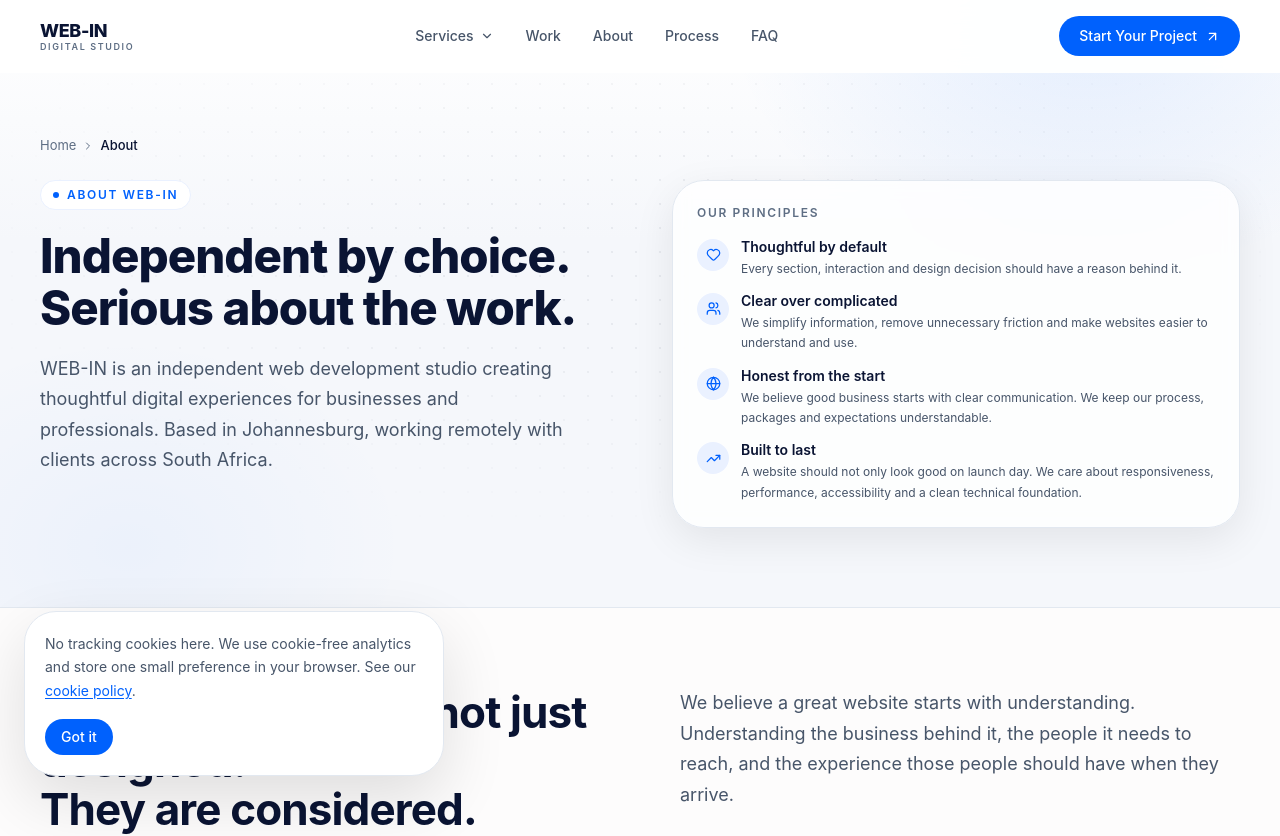
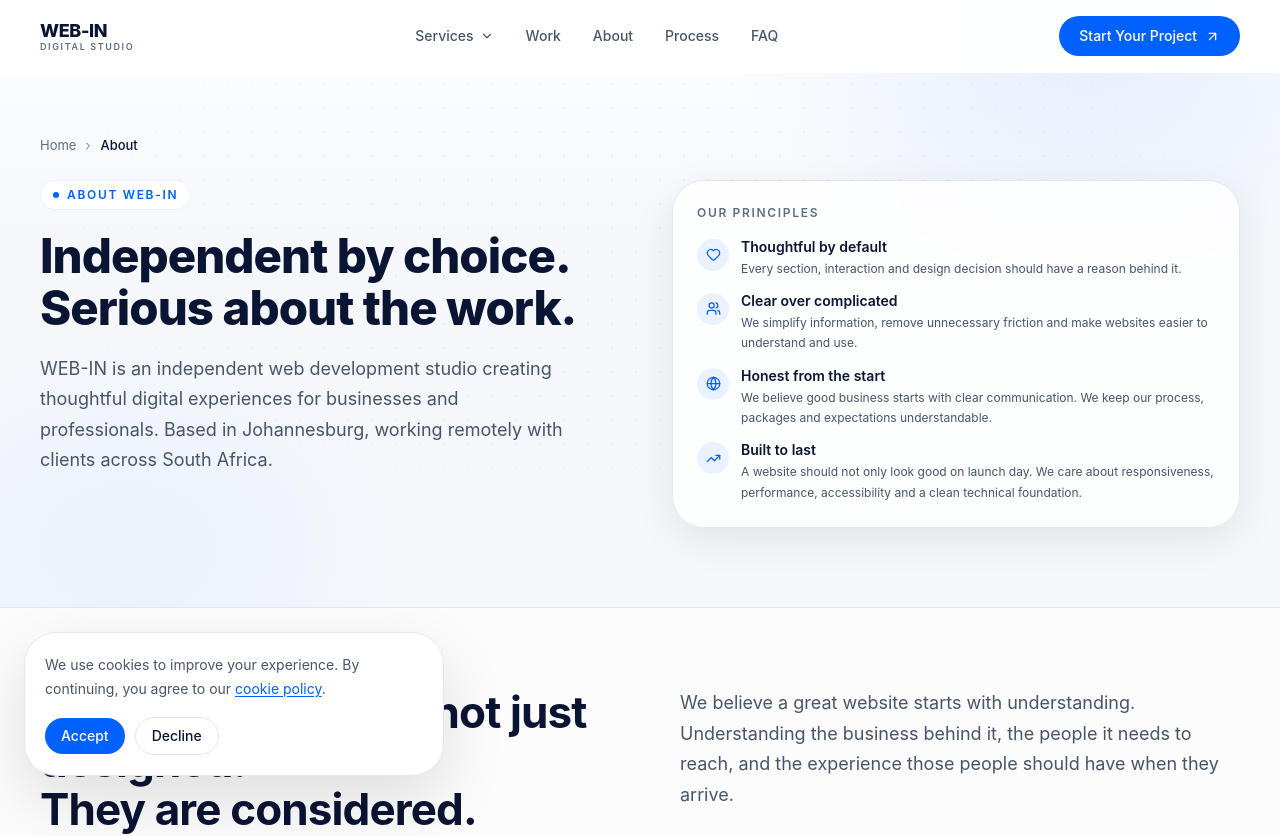
Before and after one commit to MlungisiMahlangu/web-studio-website, a Next.js app: page /about in a window 1280 px wide. Shown: the top 836 px of the page. Built offline with nearby package versions, Linux system fonts and the light colour scheme.

Commit message:
Restore the original cookie banner wording with accept and decline

```diff
--- a/components/ui/cookie-banner.tsx
+++ b/components/ui/cookie-banner.tsx
@@ -1,7 +1,6 @@
 'use client'
 
 import { useEffect, useState } from 'react'
-import Link from 'next/link'
 
 export default function CookieBanner() {
   const [visible, setVisible] = useState(false)
@@ -14,8 +13,8 @@ export default function CookieBanner() {
     }
   }, [])
 
-  function dismiss() {
-    localStorage.setItem('cookie-consent', 'accepted')
+  function choose(choice: 'accepted' | 'declined') {
+    localStorage.setItem('cookie-consent', choice)
     setVisible(false)
   }
 
@@ -25,18 +24,29 @@ export default function CookieBanner() {
     <div className="fixed bottom-20 left-4 right-4 lg:bottom-6 lg:left-6 lg:right-auto z-50 max-w-[420px] animate-fade-up">
       <div className="rounded-2xl bg-white text-body p-5 shadow-xl border border-line">
         <p className="text-sm text-body leading-relaxed mb-4">
-          No tracking cookies here. We use cookie-free analytics and store one small
-          preference in your browser. See our{' '}
-          <Link href="/cookie-policy" className="text-brand underline underline-offset-2">
+          We use cookies to improve your experience. By continuing, you agree to our{' '}
+          <a
+            href="https://www.web-in.co.za/cookie-policy"
+            className="text-brand underline underline-offset-2"
+          >
             cookie policy
-          </Link>.
+          </a>
+          .
         </p>
-        <button
-          onClick={dismiss}
-          className="rounded-full bg-brand text-white px-4 py-2 text-sm font-medium transition-colors hover:bg-brand-hover"
-        >
-          Got it
-        </button>
+        <div className="flex items-center gap-2.5">
+          <button
+            onClick={() => choose('accepted')}
+            className="rounded-full bg-brand text-white px-4 py-2 text-sm font-medium transition-colors hover:bg-brand-hover"
+          >
+            Accept
+          </button>
+          <button
+            onClick={() => choose('declined')}
+            className="rounded-full border border-line text-navy px-4 py-2 text-sm font-medium transition-colors hover:border-brand"
+          >
+            Decline
+          </button>
+        </div>
       </div>
     </div>
   )
```
